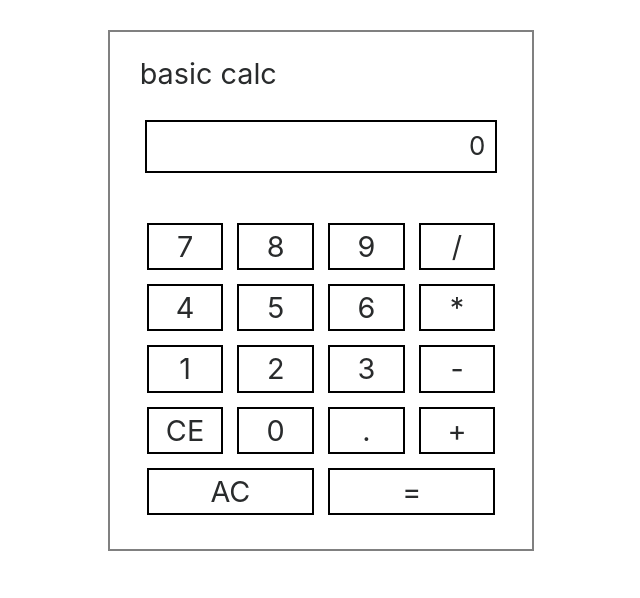
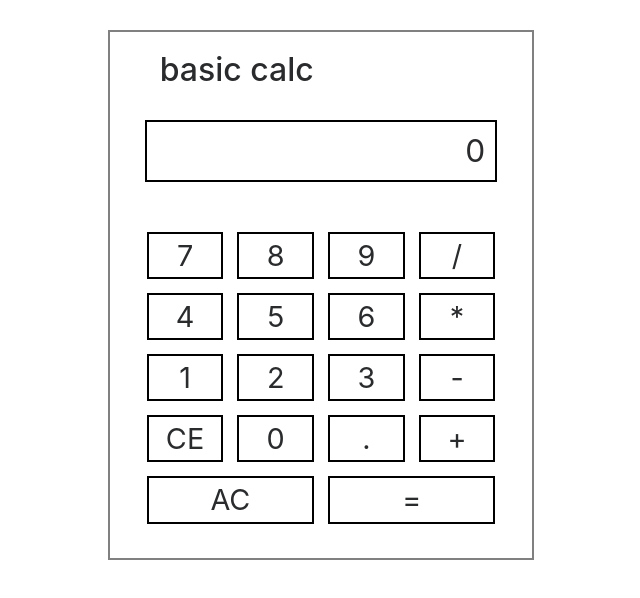
Before and after one commit to codeAWgit/calc, a plain HTML site: page index.html in a window 1280 px wide. Shown: the whole page, without its empty margins (319-959 px from the left). Drawn offline with nearby package versions, Linux system fonts and the light colour scheme.

Commit message:
Small style changes. Wrote a note for later to consider removing jQuery from JS.

```diff
--- a/index.html
+++ b/index.html
@@ -22,7 +22,7 @@
             <div class="col"></div>
             <div class="col-md-4 calcBody">
                 <div class="row">
-                    <div class="col">basic calc</div>
+                    <div class="col"><h2>basic calc</h2></div>
                 </div>
                 <div class="row">
                         <div class="col calcScreen">0</div>
--- a/script.js
+++ b/script.js
@@ -7,7 +7,7 @@ let operationInfo = {
                     }
 
 function clrEntry(alsoNums) {
-    $('.calcScreen').text('0')
+    $('.calcScreen').text('0')   // May consider removing small amount of jQuery.
     operationInfo.entry = ''
     if (alsoNums) {
         operationInfo = {
--- a/style.css
+++ b/style.css
@@ -1,3 +1,7 @@
+h2 {
+    padding: 0px 20px;
+}
+
 .calcBody {
     margin: 30px 40px 0px 40px;
     padding: 20px 30px;
@@ -10,7 +14,7 @@
     padding: 5px 10px;
     text-align: right;
     border: 2px solid black;
-    font-size: .9em;
+    font-size: 1.1em;
 }
 
 .bttn {
```
